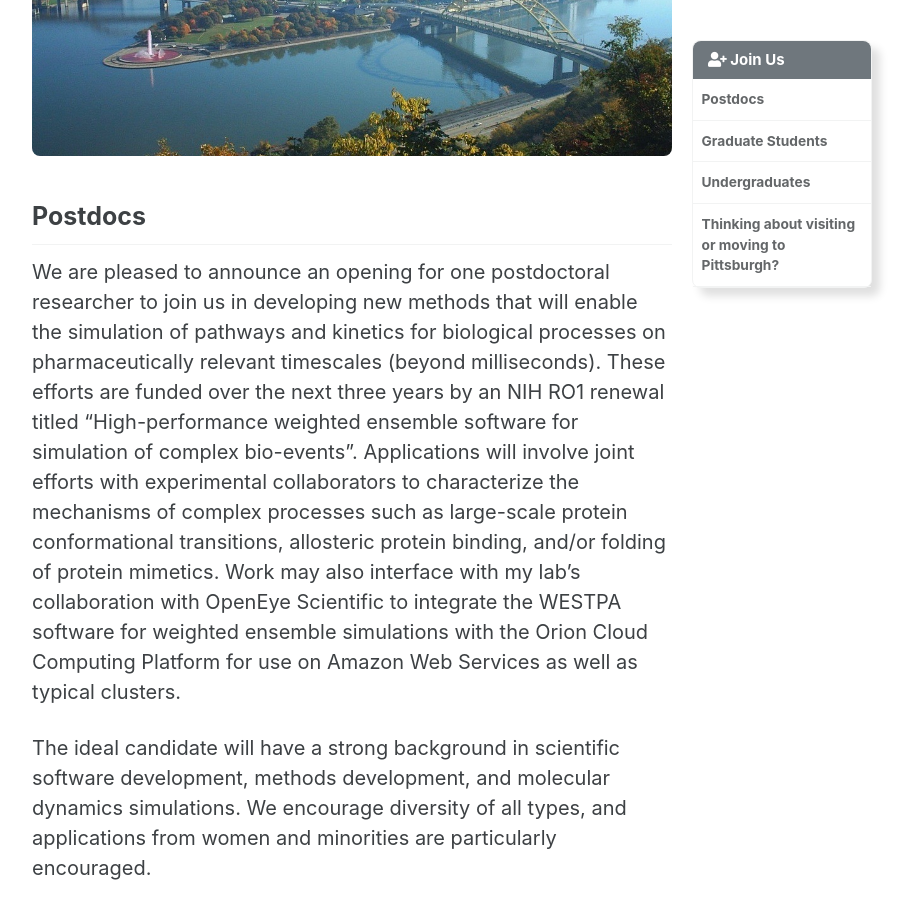
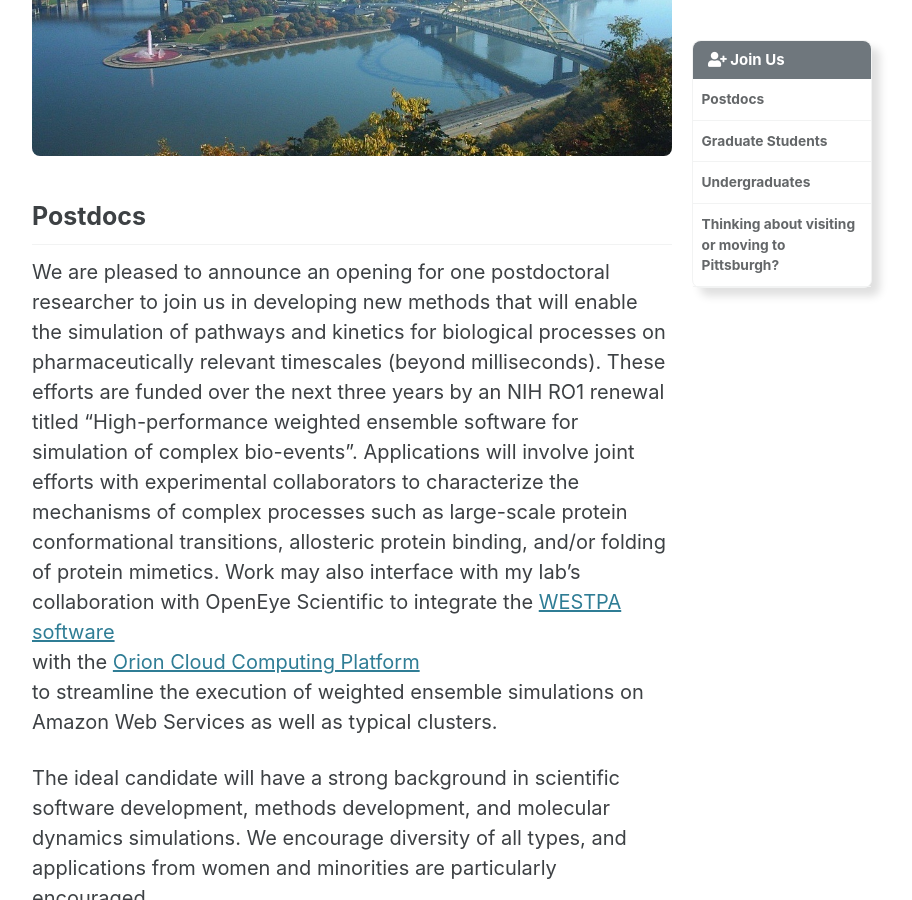
Before and after one commit to darianyang/mm-github-pages-test, a Jekyll site: the page built from _pages/join_us.md, in a window 1280 px wide and 900 px high, scrolled down 285 px. Shown: the whole window, without its empty margins (288-1200 px from the left). Built offline with Jekyll 4.4.1, drawn with Linux system fonts in a browser that asks for light colours; cached includes are drawn as plain includes.

Commit message:
Update join_us.md

```diff
--- a/_pages/join_us.md
+++ b/_pages/join_us.md
@@ -9,7 +9,7 @@
 
 {% include figure image_path="/assets/images/pittsburgh.jpg" alt="Pittsburgh Panorama" %}
 ## Postdocs
-We are pleased to announce an opening for one postdoctoral researcher to join us in developing new methods that will enable the simulation of pathways and kinetics for biological processes on pharmaceutically relevant timescales (beyond milliseconds). These efforts are funded over the next three years by an NIH RO1 renewal titled “High-performance weighted ensemble software for simulation of complex bio-events”. Applications will involve joint efforts with experimental collaborators to characterize the mechanisms of complex processes such as large-scale protein conformational transitions, allosteric protein binding, and/or folding of protein mimetics. Work may also interface with my lab’s collaboration with OpenEye Scientific to integrate the WESTPA software for weighted ensemble simulations with the Orion Cloud Computing Platform for use on Amazon Web Services as well as typical clusters.
+We are pleased to announce an opening for one postdoctoral researcher to join us in developing new methods that will enable the simulation of pathways and kinetics for biological processes on pharmaceutically relevant timescales (beyond milliseconds). These efforts are funded over the next three years by an NIH RO1 renewal titled “High-performance weighted ensemble software for simulation of complex bio-events”. Applications will involve joint efforts with experimental collaborators to characterize the mechanisms of complex processes such as large-scale protein conformational transitions, allosteric protein binding, and/or folding of protein mimetics. Work may also interface with my lab’s collaboration with OpenEye Scientific to integrate the [WESTPA software](https://westpa.github.io/westpa)<br> with the [Orion Cloud Computing Platform](https://www.eyesopen.com/orion)<br> to streamline the execution of weighted ensemble simulations on Amazon Web Services as well as typical clusters.
 
 The ideal candidate will have a strong background in scientific software development, methods development, and molecular dynamics simulations. We encourage diversity of all types, and applications from women and minorities are particularly encouraged.
 
```
